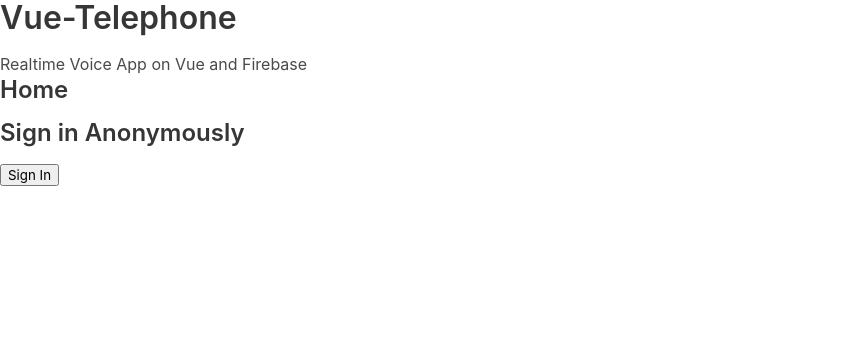
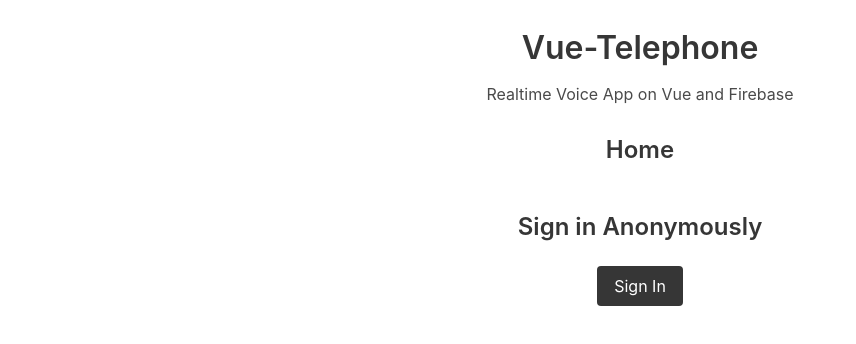
Before and after one commit to kevsaj/Vue-Chat, a Vue app in the folder vue-walkie-talkie/: page / in a window 1280 px wide. Shown: the top 344 px of the page, without its empty margins (0-856 px from the left). Built offline with nearby package versions, Linux system fonts and the light colour scheme; what vuefire would draw is missing.

Commit message:
bulma intial

```diff
--- a/vue-walkie-talkie/src/App.vue
+++ b/vue-walkie-talkie/src/App.vue
@@ -24,5 +24,10 @@
 </script>
 
 <style>
-
+header {
+  text-align: center;
+}
+button, input {
+  margin-bottom: 10px;
+}
 </style>
--- a/vue-walkie-talkie/src/components/Home.vue
+++ b/vue-walkie-talkie/src/components/Home.vue
@@ -15,3 +15,13 @@
     }
 })
 </script>
+
+<style>
+div {
+  text-align: center;
+  margin-top: 30px;
+}
+button, input {
+  margin-bottom: 10px;
+}
+</style>
--- a/vue-walkie-talkie/src/components/Login.vue
+++ b/vue-walkie-talkie/src/components/Login.vue
@@ -1,7 +1,7 @@
 <template>
     <aside>
         <h3>Sign in Anonymously</h3>
-        <button @click="auth.signInAnonymously()">Sign In</button>
+        <button @click="auth.signInAnonymously()" class="button is-dark">Sign In</button>
     </aside>
 </template>
 
@@ -16,3 +16,14 @@
     },
 })
 </script>
+
+<style>
+aside {
+  text-align: center;
+  margin-top: 50px;
+}
+button, input {
+  margin-bottom: 10px;
+  margin-top: 10px;
+}
+</style>
```
